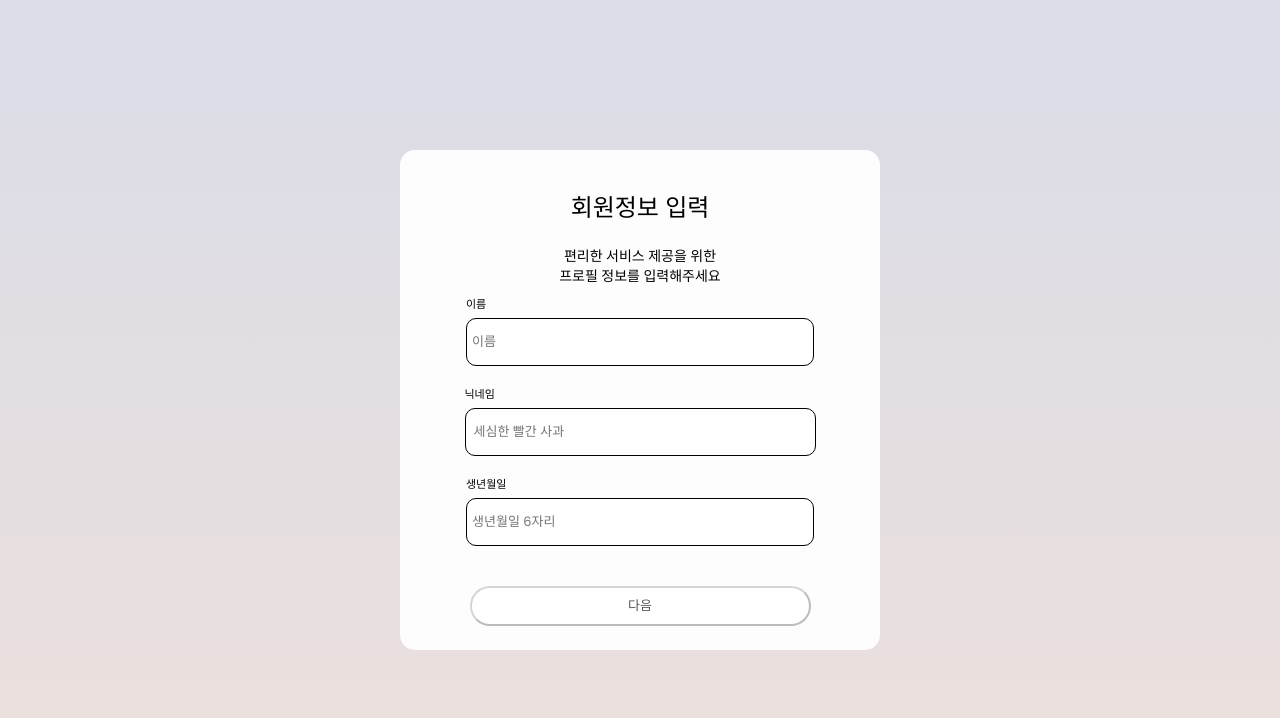
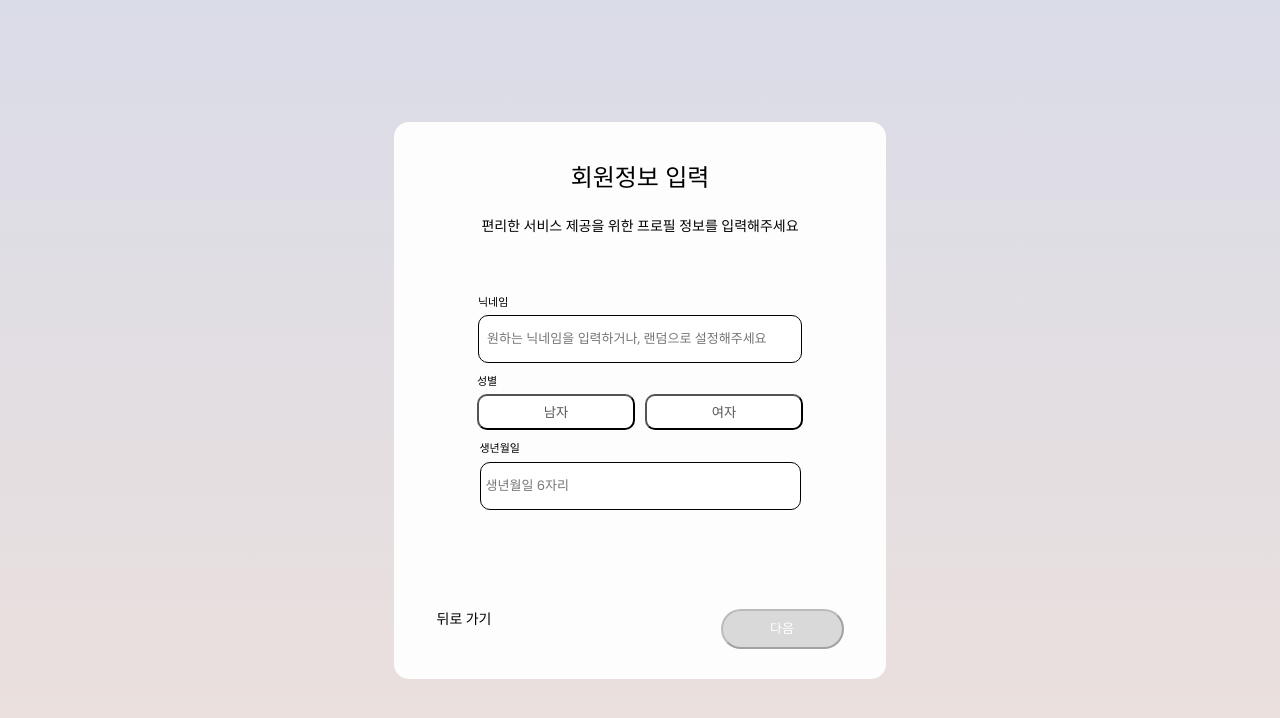
Before and after one commit to Deep-Caffeine/Front, a Next.js app: page / in a window 1280 px wide. Shown: the top 718 px of the page. Built offline with nearby package versions, Linux system fonts and the light colour scheme.

Commit message:
[Design]유저 정보입력창 디자인 변경

```diff
--- a/src/app/organisms/identityVerification/userInformation/JAtoms.ts
+++ b/src/app/organisms/identityVerification/userInformation/JAtoms.ts
@@ -1,6 +1,6 @@
 import { atom } from "jotai";
 
 
-export const userNameAtom = atom("");
+export const genderAtom = atom("");
 export const nickNameAtom = atom("");
 export const birthAtom = atom("");
--- a/src/app/organisms/identityVerification/userInformation/index.tsx
+++ b/src/app/organisms/identityVerification/userInformation/index.tsx
@@ -8,20 +8,20 @@ import Label from "@/app/atoms/Label"
 import { flexRowCentering, flexColumnCentering } from "@/app/styles/flex";
 import { useState } from "react"
 import {poppinsMediumFontStyle, poppinsLargeFontStyle,robotoMediumCenterFontStyle,poppinsSmallFontStyle} from "@/app/styles/font"
-import { userNameAtom, nickNameAtom, birthAtom } from './JAtoms';
+import { nickNameAtom, genderAtom , birthAtom } from './JAtoms';
 import { useAtom } from 'jotai/react';
 import useUserInformation from "./useUserInformation"
 
 
 export default function userInformation(){
-    const [userName] = useAtom(userNameAtom);
     const [nickName] = useAtom(nickNameAtom);
+    const [gender, setGender] = useAtom(genderAtom);
     const [birth] = useAtom(birthAtom);
 
     const {
-        handleNameChange,
         handleNickNameChange,
-        handleBirthChange
+        handleGenderChange,
+        handleBirthChange,
     } = useUserInformation();
 
     return(
@@ -30,25 +30,21 @@ export default function userInformation(){
                 <Label css={headerStyle}>회원정보 입력</Label>
             </Box>
             <Box css={textStyle}>
-                <Label>편리한 서비스 제공을 위한<br/>프로필 정보를 입력해주세요</Label>
+                <Label>편리한 서비스 제공을 위한 프로필 정보를 입력해주세요</Label>
             </Box>
-            <Box>
-                <Label css={poppinsSmallFontStyle}>이름</Label>
-                <TextInput css ={InputStyle}
-                onChange={handleNameChange}
-                value={userName}
-                placeholder="이름"
-                width={341}
-                height={46}/>
-            </Box>
-            <Box>
+            <Box css={nickNameWrapperStyle}>
                 <Label css={poppinsSmallFontStyle}>닉네임</Label>
                 <TextInput css={nickNameInputStyle}
                 onChange={handleNickNameChange}
                 value={nickName}
-                placeholder="세심한 빨간 사과"
-                width={341}
+                placeholder="원하는 닉네임을 입력하거나, 랜덤으로 설정해주세요"
+                width={314}
                 height={46}/>
+            </Box>
+            <Box>
+                <Label css={poppinsSmallFontStyle}>성별</Label>
+                <Button onClick={() => handleGenderChange('male')} style={gender === 'male' ? {...selectedGenderStyle, ...manBtnStyle} : {...unselectedGenderStyle, ...manBtnStyle}}>남자</Button>
+                <Button onClick={() => handleGenderChange('female')} style={gender === 'female' ? selectedGenderStyle : unselectedGenderStyle}>여자</Button>
             </Box>
             <Box>
                 <Label css={poppinsSmallFontStyle}>생년월일</Label>
@@ -57,24 +53,27 @@ export default function userInformation(){
                         onChange={handleBirthChange}
                         value={birth}
                         placeholder="생년월일 6자리"
-                        width={341}
+                        width={314}
                         height={46}/>
-                    <Button
-                        css={(birth.length === 6 && userName.length >= 1 && nickName.length >= 1) ? enabledBtnStyle : disabledBtnStyle}
-                        onClick={() => {}}
-                        disabled={!(birth.length === 6 && userName.length >= 1 && nickName.length >= 1)}>
-                        다음
-                    </Button>
                 </Box>
-
+            </Box>
+            <Box css={btnWrapperStyle}>
+                <Label>
+                    뒤로 가기
+                </Label>
+                <div style={spacerStyle} />
+                <Button
+                    css={(birth.length === 6  && nickName.length >= 1 && gender) ? enabledBtnStyle : disabledBtnStyle}
+                    onClick={() => {}}
+                    disabled={!(birth.length === 6  && nickName.length >= 1 && gender)}>
+                    다음
+                </Button>
             </Box>
         </Box>
     )
 }
 
 const wrapperStyle = {
-    width: "480px",
-    height: "500px",
     borderRadius: "15px",
     backgroundColor: "rgba(255, 255, 255, 0.95)",
     margin : "auto",
@@ -82,15 +81,19 @@ const wrapperStyle = {
 }
 
 const headerStyle = {
-    marginTop : "15px",
+    marginTop : "38px",
     ...poppinsLargeFontStyle
 }
 
 const textStyle = {
     marginTop: "20px",
-    marginBottom : "10px",
+    marginBottom : "58px",
     ...flexRowCentering,
     ...robotoMediumCenterFontStyle,
+}
+const nickNameWrapperStyle = {
+    marginLeft : "84px",
+    marginRight : "84px"
 }
 
 const InputStyle = {
@@ -108,17 +111,48 @@ const nickNameInputStyle = {
     border : "1px solid black",
     borderRadius : "10px",
     padding : "0px 0px 0px 8px",
-    marginBottom : "20px",
-    marginTop : "5px",
+    marginBottom : "10px",
+    marginTop : "4px",
     ...poppinsMediumFontStyle
 }
+const genderButtonStyle = {
+    width : "158px",
+    height : "36px",
+    borderRadius: "10px",
+    gap : "30px",
+    marginTop : "4px",
+    marginBottom : "10px",
+  };
+const manBtnStyle = {
+    marginRight : "10px",
+    ...genderButtonStyle
+}
+  const selectedGenderStyle = {
+     ...genderButtonStyle,
+     background:'#3700B3',
+     color:'#FFFFFF'
+  };
+
+  const unselectedGenderStyle = {
+     ...genderButtonStyle,
+     background:'#FFFFFF',
+     color:'#575757'
+  };
 
 const birthWrapperStyle = {
     ...flexColumnCentering
 }
 
+const btnWrapperStyle = {
+    marginTop : "79px",
+    marginBottom:  "30px",
+    display: 'flex',
+    justifyContent: 'space-between',
+    ...robotoMediumCenterFontStyle
+}
+
 const enabledBtnStyle = {
-    width : "341px",
+    width : "123px",
     height : "40px",
     gap : "8px",
     background: "#3700B3",
@@ -127,18 +161,19 @@ const enabledBtnStyle = {
     padding: "6px 12px 6px 12px",
     ...poppinsMediumFontStyle,
     textAlign: "center" as const,
-    marginTop : "20px",
 }
 
 const disabledBtnStyle = {
-    width : "341px",
+    width : "123px",
     height : "40px",
     gap : "8px",
-    background : "#FFFFFF" ,
+    background : "#D9D9D9" ,
     borderRadius: "30px",
-    color: "#575757",
+    color: "#FFFFFF",
     padding: "6px 12px 6px 12px",
     ...poppinsMediumFontStyle,
     textAlign: "center" as const,
-    marginTop : "20px",
 }
+const spacerStyle = {
+    width: '229px', // 여기서 원하는 px 값을 설정
+}
--- a/src/app/organisms/identityVerification/userInformation/useUserInformation.ts
+++ b/src/app/organisms/identityVerification/userInformation/useUserInformation.ts
@@ -1,13 +1,9 @@
 // userInformation/useUserInformation.ts
 
 import { useAtom } from "jotai";
-import { userNameAtom, nickNameAtom, birthAtom } from './JAtoms';
+import { nickNameAtom, genderAtom, birthAtom } from './JAtoms';
 
 export default function useUserInformation() {
-    const [userName, setUserName] = useAtom(userNameAtom);
-    const handleNameChange = (event: React.ChangeEvent<HTMLInputElement>) => {
-        setUserName(event.target.value);
-    };
 
     const [nickName, setNickName] = useAtom(nickNameAtom);
     const handleNickNameChange = (event: React.ChangeEvent<HTMLInputElement>) => {
@@ -24,10 +20,14 @@ export default function useUserInformation() {
             }
         }
     };
+    const [, setGender] = useAtom(genderAtom);
+    const handleGenderChange = (newGender: 'male' | 'female') => {
+       setGender(newGender);
+    };
+   return{
 
-   return{
-       handleNameChange,
        handleNickNameChange,
        handleBirthChange,
+       handleGenderChange,
    }
 }
```
